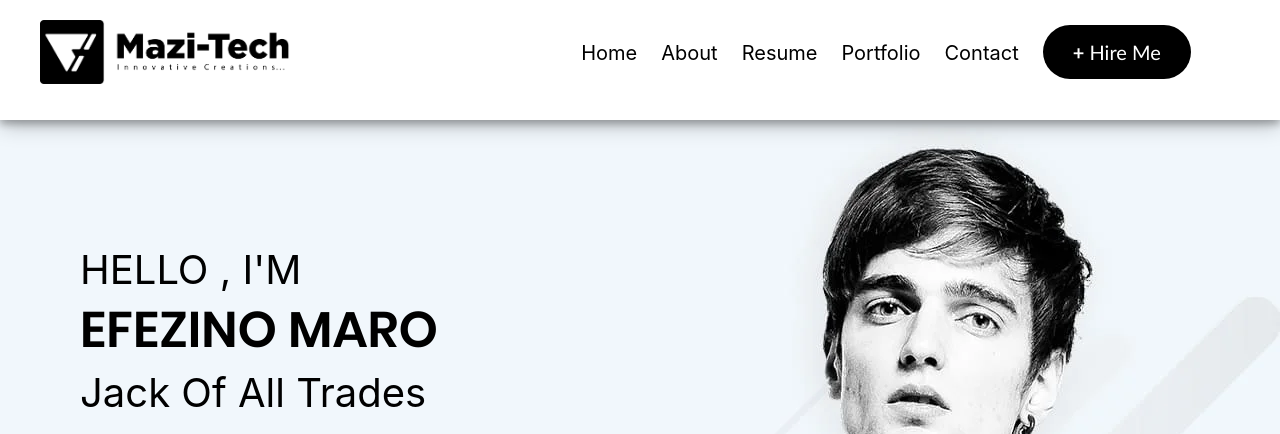
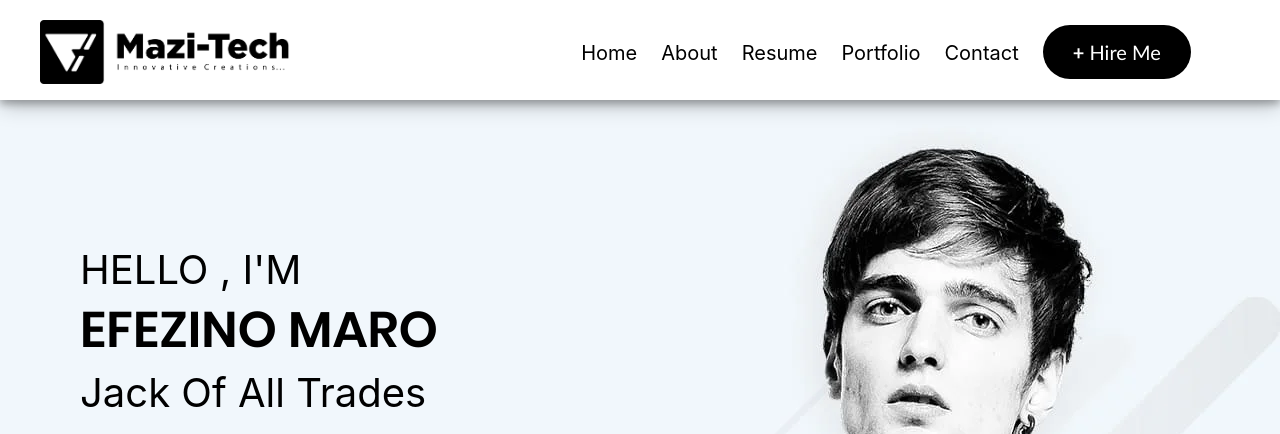
Before and after one commit to EfezinoMaro/MyProfile, a PHP site: page / in a window 1280 px wide. Shown: the top 434 px of the page. Run offline with PHP 8.4, Linux system fonts and the light colour scheme.

Commit message:
Update Responsive(Laptop-size).css

```diff
--- a/Responsive(Laptop-size).css
+++ b/Responsive(Laptop-size).css
@@ -18,7 +18,6 @@ main{
 }
 nav{
     width: 100%;
-    height: 15vh;
     background: rgb(255, 255, 255);
     position: fixed;
     overflow: hidden;
```
